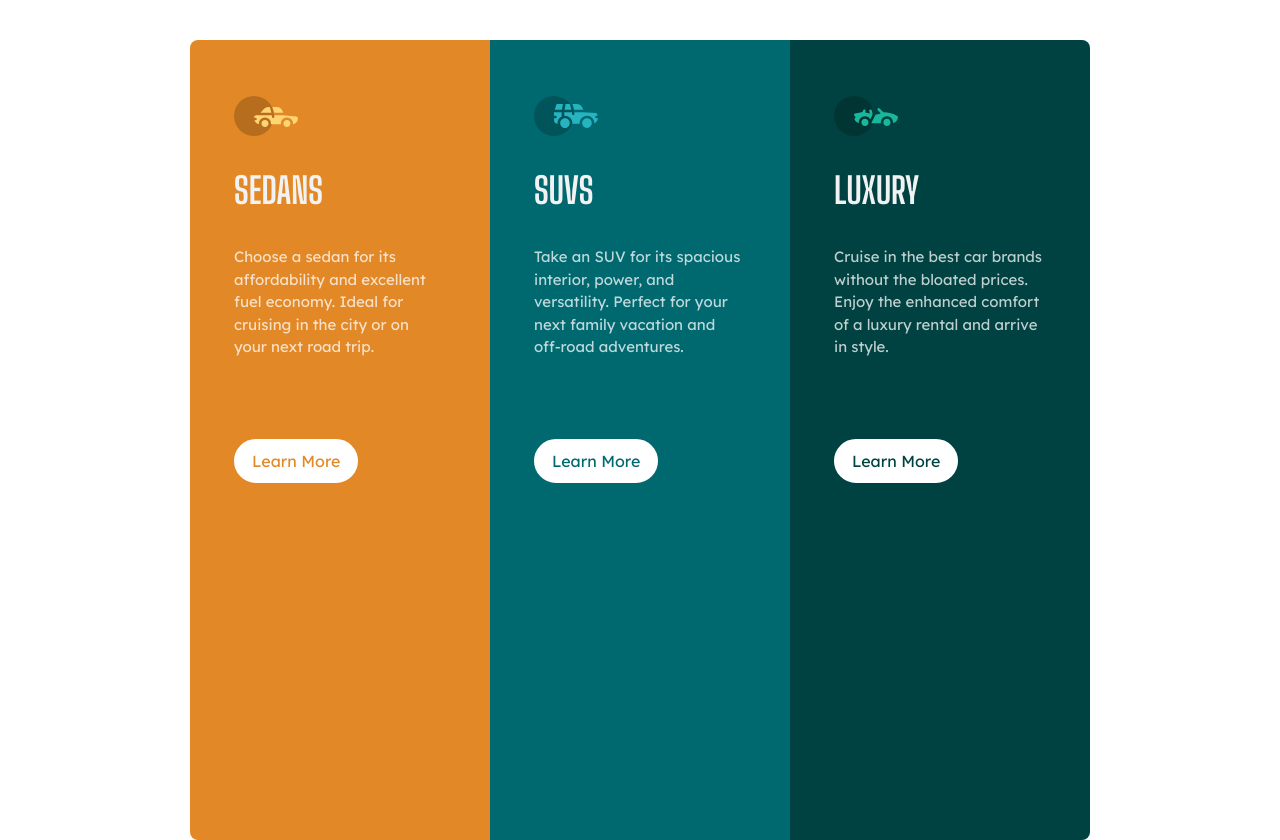
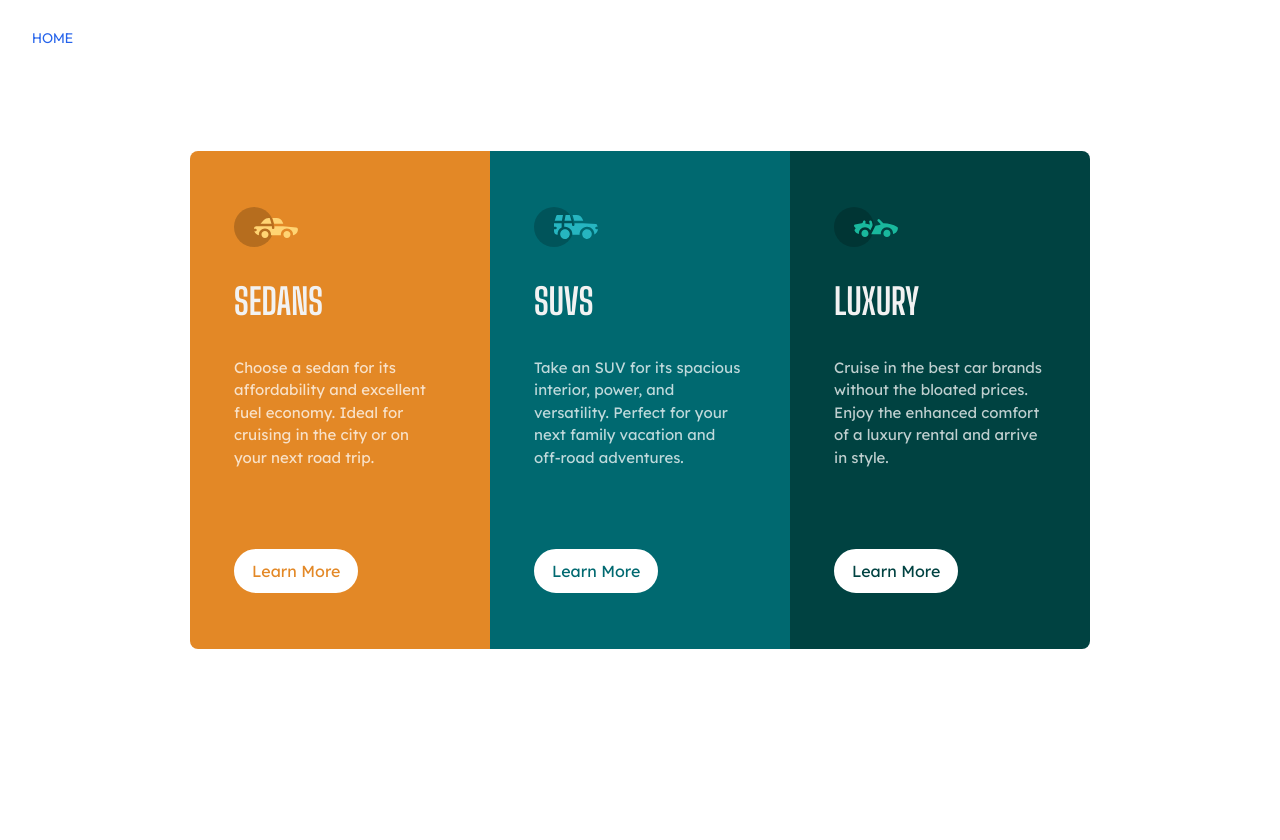
Before and after one commit to CreatureGeorge/tailwind-lern, a Next.js app: page /3-column in a window 1280 px wide. After the commit the page ends 800 px from the top, so only its background shows below. Built offline with nearby package versions, Linux system fonts and the light colour scheme.

Commit message:
added home button

```diff
--- /dev/null
+++ b/components/layout/Header.jsx
@@ -0,0 +1,13 @@
+import Link from "next/link";
+
+export default function Header() {
+  return (
+    <header class="fixed inset-x-0 top-0 flex flex-row justify-between z-10 bg-transparent ml-6">
+      <div class="bg-white p-2 rounded-full flex flex-col text-blue-600 hover:text-blue-800 mt-5 text-sm font-outfit">
+        <Link href="/">
+          HOME
+        </Link>
+      </div>
+    </header>
+  )
+}
--- a/pages/3-column/index.jsx
+++ b/pages/3-column/index.jsx
@@ -29,7 +29,7 @@ export default function ThreeColumn() {
     <div>
       <PageHead title={'FM | 3 Column'} />
       <main class="flex w-screen h-screen py-10">
-        <div class="flex flex-col md:flex-row m-auto align-middle h-screen">
+        <div class="flex flex-col md:flex-row m-auto align-middle">
           {
             cardInfo.map(card => {
               return (
--- a/pages/_app.js
+++ b/pages/_app.js
@@ -1,7 +1,13 @@
+import Header from '../components/layout/Header'
 import '../styles/globals.css'
 
 function MyApp({ Component, pageProps }) {
-  return <Component {...pageProps} />
+  return (
+    <>
+      <Header />
+      <Component {...pageProps} />
+    </>
+  )
 }
 
 export default MyApp
--- a/pages/qr-code/index.jsx
+++ b/pages/qr-code/index.jsx
@@ -15,10 +15,6 @@ export default function QRCode() {
             </div>
           </div>
         </div>
-        <div class="attribution p-2">
-          Challenge by <a href="https://www.frontendmentor.io?ref=challenge">Frontend Mentor</a>.
-          Coded by <a href="#" class=''>Goerge Mueller</a>.
-        </div>
       </main>
     </div>
 )
```
